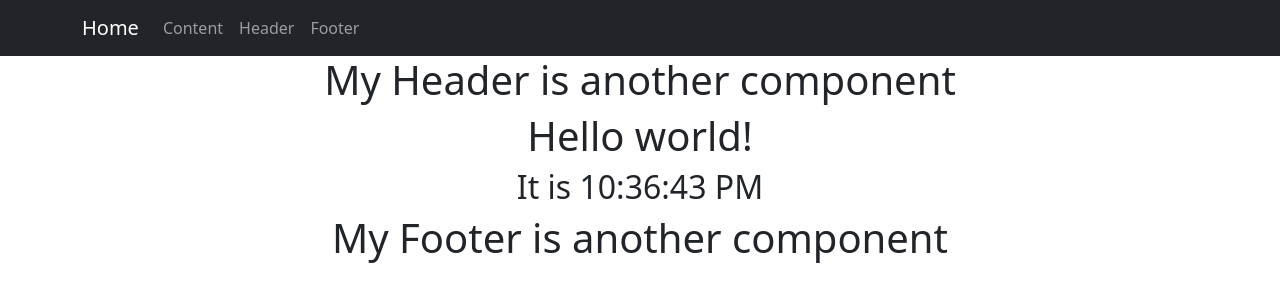
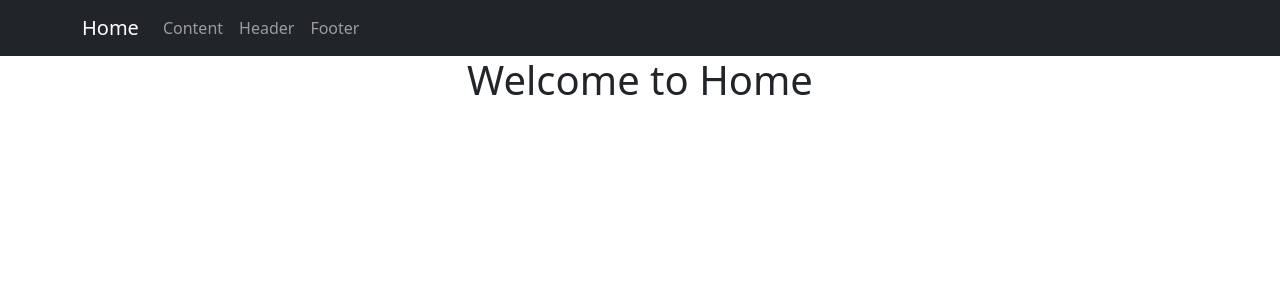
Before and after one commit to FlamboyantSlowpoke/DataRepresentationLabs, a React (Create React App) app in the folder Lab2/: page / in a window 1280 px wide. Shown: the top 302 px of the page. Built offline with nearby package versions, Linux system fonts and the light colour scheme.

Commit message:
!LATE! Lab2 E6 (a)

```diff
--- a/Lab2/package.json
+++ b/Lab2/package.json
@@ -10,6 +10,7 @@
     "react": "^18.2.0",
     "react-bootstrap": "^2.9.0",
     "react-dom": "^18.2.0",
+    "react-router-dom": "^6.16.0",
     "react-scripts": "5.0.1",
     "web-vitals": "^2.1.4"
   },
--- a/Lab2/src/App.js
+++ b/Lab2/src/App.js
@@ -14,28 +14,40 @@ import Container from 'react-bootstrap/Container';
 import Nav from 'react-bootstrap/Nav';
 import Navbar from 'react-bootstrap/Navbar';
 
+import {
+  BrowserRouter as Router,
+  Route,
+  Link,
+  Routes
+} from 'react-router-dom';
 
 function App() {
   return (
+    <Router>
       <>
         <Navbar bg="dark" data-bs-theme="dark">
           <Container>
-          <Navbar.Brand href="#home">Home</Navbar.Brand>
+            <Navbar.Brand as={Link} to="/">Home</Navbar.Brand>
             <Nav className="me-auto">
-            <Nav.Link href="#Content">Content</Nav.Link>
-            <Nav.Link href="#Header">Header</Nav.Link>
-            <Nav.Link href="#Footer">Footer</Nav.Link>
+              <Nav.Link as={Link} to="/content">Content</Nav.Link>
+              <Nav.Link as={Link} to="/header">Header</Nav.Link>
+              <Nav.Link as={Link} to="/footer">Footer</Nav.Link>
             </Nav>
           </Container>
         </Navbar>
+
+
               <div className="App">
+        <Routes>
+          <Route path="/content" element={<Content />} />
+          <Route path="/header" element={<Header />} />
+          <Route path="/footer" element={<Footer />} />
+          <Route path="/" element={<h1>Welcome to Home</h1>} />
+        </Routes>
+      </div>
 
-      {/* //calls on compenents to be displayed */}
-      <Header />
-      <Content />
-      <Footer />
-    </div>
       </>
+    </Router>
   );
 }
 
```
Also changed, not shown: 1 other file (tests, documents, lock files or other folders). Lines whose indentation alone changed are shown as unchanged.
